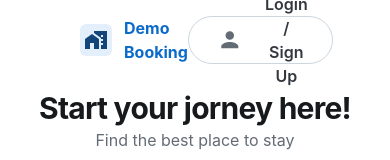
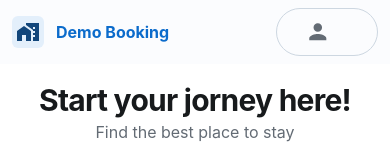
Before and after one commit to azat-dev/Booking, a React (Create React App) app in the folder web-client/: page / in a window 390 px wide. Shown: the top 160 px of the page. Built offline with nearby package versions, Linux system fonts and the light colour scheme.

Commit message:
Optimize NavigationBar for mobile

```diff
--- a/web-client/src/presentation/components/navigation-bar/NavigationBar.tsx
+++ b/web-client/src/presentation/components/navigation-bar/NavigationBar.tsx
@@ -6,6 +6,7 @@ import {
     Menu,
     MenuButton,
     MenuItem,
+    Theme,
 } from "@mui/joy";
 import Typography from "@mui/joy/Typography";
 
@@ -17,10 +18,22 @@ import PropsNavigationBar from "./props";
 
 import style from "./style.module.scss";
 
+const mobile = (theme: Theme) => {
+    return theme.breakpoints.down("sm");
+};
+
+const tablet = (theme: Theme) => {
+    return theme.breakpoints.up("sm");
+};
+
+const desktop = (theme: Theme) => {
+    return theme.breakpoints.up("md");
+};
+
 const NavigationBar = ({ vm }: PropsNavigationBar) => {
     return (
         <Box
-            sx={{
+            sx={(theme) => ({
                 display: "flex",
                 flexDirection: "row",
                 justifyContent: "space-between",
@@ -32,11 +45,17 @@ const NavigationBar = ({ vm }: PropsNavigationBar) => {
                 py: 1,
                 zIndex: 1000,
                 position: "sticky",
-                paddingLeft: 10,
-                paddingRight: 10,
-                paddingTop: 2,
-                backgroundColor: "background.body",
-            }}
+                [mobile(theme)]: {
+                    backgroundColor: "background.surface",
+                },
+                [tablet(theme)]: {},
+                [desktop(theme)]: {
+                    paddingLeft: 10,
+                    paddingRight: 10,
+                    paddingTop: 2,
+                    backgroundColor: "background.body",
+                },
+            })}
         >
             <Box
                 sx={{
@@ -70,7 +89,17 @@ const NavigationBar = ({ vm }: PropsNavigationBar) => {
                         />
                     }
                 >
-                    <Typography>Login / Sign Up</Typography>
+                    <Typography
+                        sx={(theme) => {
+                            return {
+                                [mobile(theme)]: {
+                                    display: "none",
+                                },
+                            };
+                        }}
+                    >
+                        Login / Sign Up
+                    </Typography>
                 </MenuButton>
                 <Menu
                     placement="bottom-end"
```
